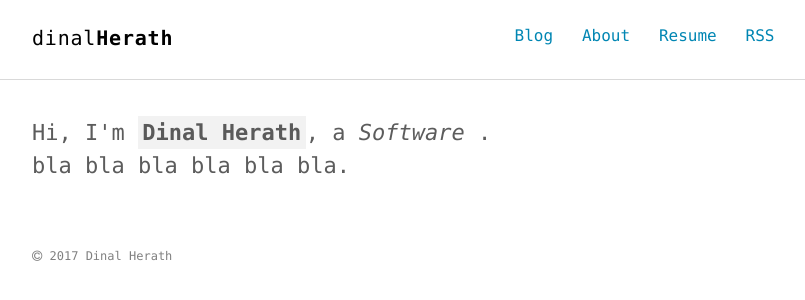
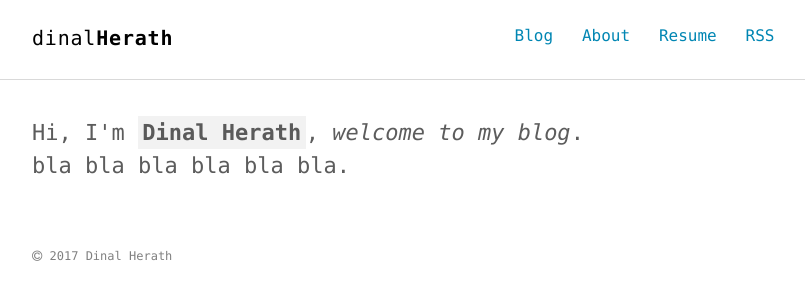
Before and after one commit to dherath/myWebsiteTheme, a Jekyll site: the page built from index.html, in a window 1280 px wide. Shown: the top 300 px of the page, without its empty margins (232-1037 px from the left). Built offline with Jekyll 4.4.1, drawn with Linux system fonts in a browser that asks for light colours.

Commit message:
added author.grreting

```diff
--- a/_config.yml
+++ b/_config.yml
@@ -30,7 +30,8 @@ sass:
 # Author settings
 author:
   name     : "Dinal Herath"
-  job      : "Software "
+  #job      : "Welcome to my blog"
+  greeting : "welcome to my blog"
   bio      : " bla bla bla bla bla bla."
   thumb    : /images/author.jpg
   email    : #hnrird@gmail.com
--- a/_includes/intro.html
+++ b/_includes/intro.html
@@ -1,6 +1,6 @@
 <section class="intro">
   <div class="container">
-    <p class="lead">Hi, I'm <strong class="author-name" itemprop="name">{{ site.author.name }}</strong>, a <em itemprop="jobTitle">{{ site.author.job }}</em>. <br>
+    <p class="lead">Hi, I'm <strong class="author-name" itemprop="name">{{ site.author.name }}</strong>, <em itemprop = "greeting">{{site.author.greeting}}</em><!--<em itemprop="jobTitle">{{ site.author.job }}</em>-->. <br>
     {{ site.author.bio }}</p>
   </div>
 </section>
```
Also changed, not shown: 2 other files.
